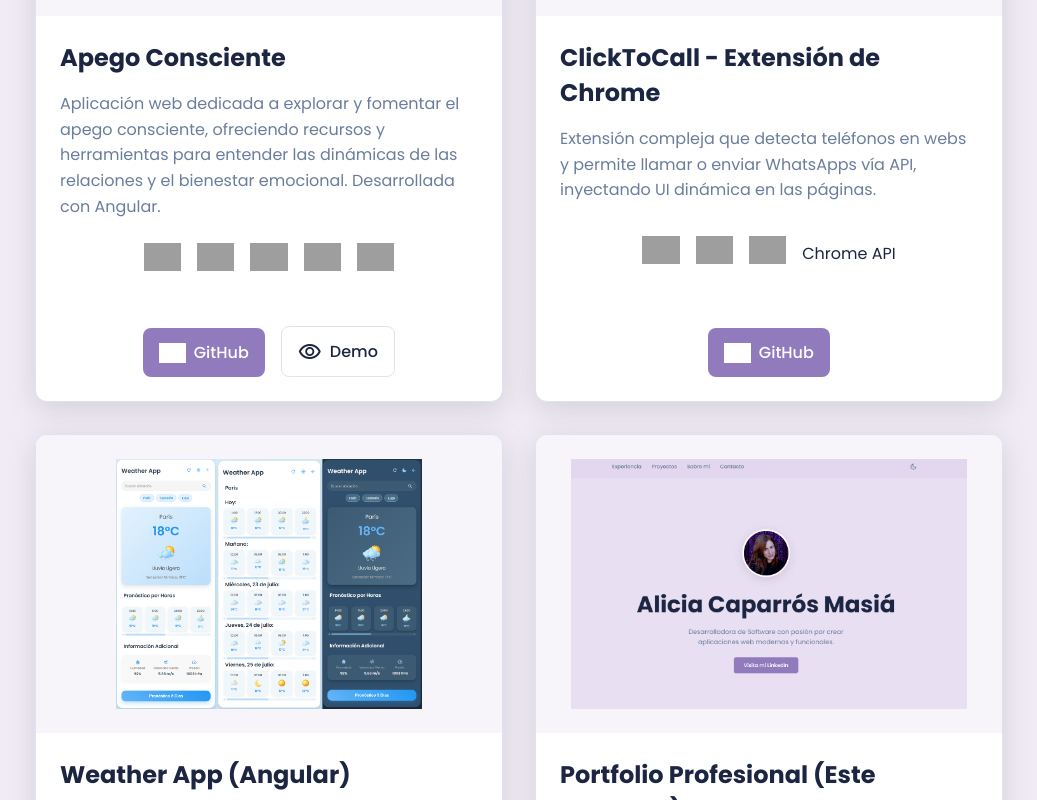
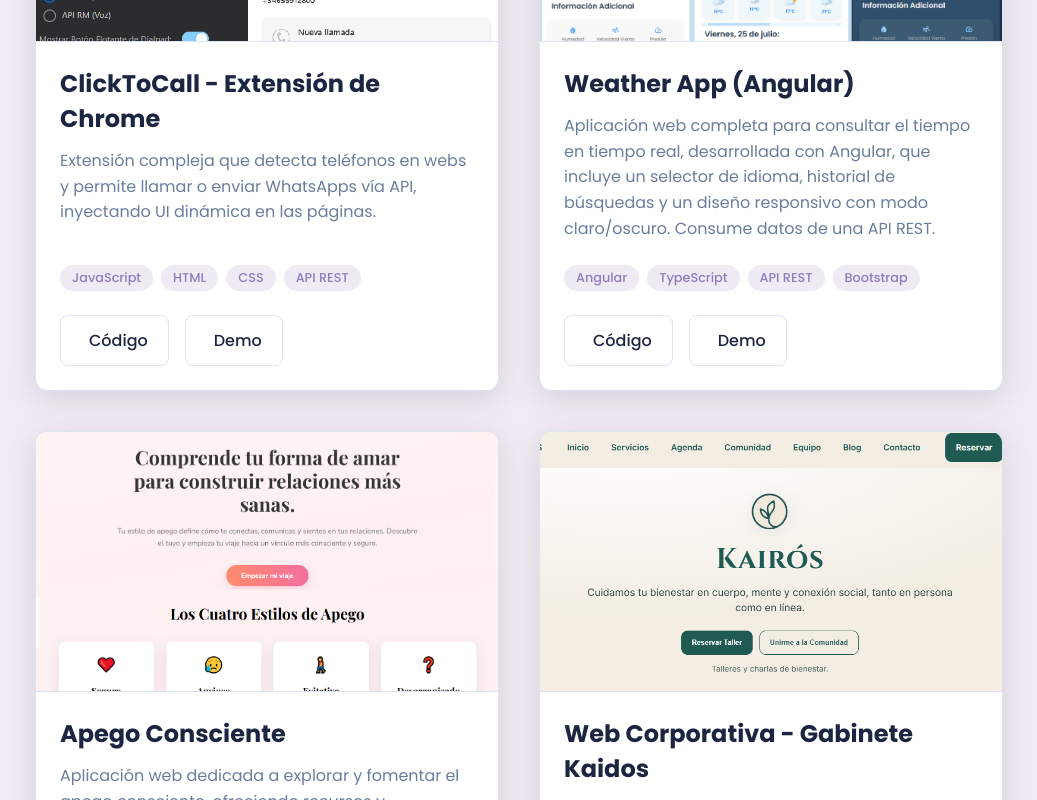
Before and after one commit to edarlinae/mi-portfolio-adap, an Angular app: page / in a window 1280 px wide. Shown: the part 3220-4020 px from the top of the page, without its empty margins (121-1158 px from the left). Built offline with nearby package versions, Linux system fonts and the light colour scheme; grey boxes are pictures that could not be loaded.

Commit message:
nuevo proyecto subido

```diff
--- a/src/app/app.ts
+++ b/src/app/app.ts
@@ -1,13 +1,13 @@
 import { Component, HostListener, signal } from '@angular/core';
+import { CommonModule } from '@angular/common';
 
 import { Header } from './components/layout/header/header';
 import { Footer } from './components/layout/footer/footer';
 import { Hero } from './components/hero/hero';
-import { ProjectList } from './components/project-list/project-list';
+import { ProjectListComponent } from './components/project-list/project-list'; // <-- CORRECCIÓN
 import { ContactForm } from './components/contact-form/contact-form';
 import { Experience } from './components/experience/experience';
 import { AboutMe } from './components/about-me/about-me';
-import { CommonModule } from '@angular/common';
 
 @Component({
   selector: 'app-root',
@@ -17,7 +17,7 @@ import { CommonModule } from '@angular/common';
     Header,
     Footer,
     Hero,
-    ProjectList,
+    ProjectListComponent, // <-- CORRECCIÓN
     ContactForm,
     Experience,
     AboutMe
@@ -28,12 +28,10 @@ import { CommonModule } from '@angular/common';
 export class App {
   title = 'portfolio-final';
 
-  // --- LÓGICA DEL BOTÓN DE SCROLL (NUEVO) ---
   showScrollButton = signal(false);
 
   @HostListener('window:scroll')
   onWindowScroll(): void {
-
     if (window.scrollY > 300) {
       this.showScrollButton.set(true);
     } else {
@@ -44,5 +42,4 @@ export class App {
   scrollToTop(): void {
     window.scrollTo({ top: 0, behavior: 'smooth' });
   }
-  // --- FIN DE LA LÓGICA DEL BOTÓN ---
 }
--- a/src/app/components/project-list/project-list.css
+++ b/src/app/components/project-list/project-list.css
@@ -1,4 +1,4 @@
-.projects {
+.projects-container {
   padding-top: 4rem;
 }
 
@@ -9,14 +9,14 @@ h2 {
   color: var(--text-primary);
 }
 
-.project-grid {
+.projects-grid {
   display: grid;
   grid-template-columns: 1fr;
-  gap: 2rem;
+  gap: 2.5rem;
 }
 
 @media (min-width: 768px) {
-  .project-grid {
+  .projects-grid {
     grid-template-columns: repeat(2, 1fr);
   }
 }
@@ -25,7 +25,7 @@ h2 {
   background-color: var(--surface);
   border-radius: 12px;
   box-shadow: var(--shadow);
-  transition: transform 0.2s ease-in-out, background-color 0.3s ease;
+  transition: transform 0.2s ease-in-out, box-shadow 0.2s ease-in-out;
   border: 1px solid var(--border-color);
   display: flex;
   flex-direction: column;
@@ -34,111 +34,94 @@ h2 {
 
 .project-card:hover {
   transform: translateY(-5px);
+  box-shadow: var(--shadow-hover);
 }
 
-.image-container {
-  background-color: color-mix(in srgb, var(--background) 50%, #fff);
-  padding: 1.5rem;
+
+.project-image-container {
+  width: 100%;
+  aspect-ratio: 16 / 9;
+  background-color: #f7f7f7;
+  border-bottom: 1px solid var(--border-color);
+  overflow: hidden;
+  display: flex;
+  align-items: center;
+  justify-content: center;
 }
 
 .project-image {
   width: 100%;
   height: 100%;
-  max-height: 250px;
-  object-fit: contain;
-  display: block;
-  margin: 0 auto;
+  object-fit: cover;
+  object-position: center;
 }
 
-.card-content {
+
+.project-content {
   padding: 1.5rem;
   display: flex;
   flex-direction: column;
   flex-grow: 1;
 }
 
-.card-content h3 {
+.project-content h3 {
   font-size: 1.5rem;
-  margin-bottom: 1rem;
+  margin-bottom: 0.75rem;
   color: var(--text-primary);
 }
 
-.card-content p {
+.project-content p {
   color: var(--text-secondary);
   line-height: 1.6;
   margin-bottom: 1.5rem;
+  flex-grow: 1;
 }
 
-.tech-list {
-  font-size: 0.9rem;
-  color: var(--text-secondary);
-  flex-grow: 0 !important;
+.project-technologies {
+  display: flex;
+  flex-wrap: wrap;
+  gap: 0.5rem;
+  margin-bottom: 1.5rem;
 }
 
-.project-logos {
-  display: flex;
-  flex-wrap: wrap;
-  align-items: center;
-  gap: 1rem;
-  margin-bottom: 1.5rem;
-  flex-grow: 1;
-  justify-content: center;
-}
-
-.project-logos img {
-  height: 28px;
-  width: auto;
-  transition: transform 0.2s ease;
-}
-
-.project-logos img:hover {
-  transform: scale(1.1);
+.tech-tag {
+  background-color: color-mix(in srgb, var(--accent) 15%, transparent);
+  color: var(--accent);
+  padding: 0.25rem 0.75rem;
+  border-radius: 1rem;
+  font-size: 0.8rem;
+  font-weight: 500;
 }
 
 .project-links {
   display: flex;
   flex-wrap: wrap;
-  justify-content: center;
   gap: 1rem;
-  margin-top: 1.5rem;
+  margin-top: auto;
 }
 
-.card-content a {
-  color: white;
+
+.project-link {
+  color: var(--text-primary);
   text-decoration: none;
   font-weight: 500;
-  background-color: var(--accent);
-  padding: 0.75rem 1rem;
+  background-color: var(--surface-darker);
+  padding: 0.75rem 1.25rem;
   border-radius: 8px;
   text-align: center;
   transition: background-color 0.2s ease, transform 0.2s ease;
-  margin-top: auto;
-
+  border: 1px solid var(--border-color);
   display: inline-flex;
   align-items: center;
   justify-content: center;
   gap: 0.5rem;
 }
 
-.card-content a.secondary {
-    background-color: var(--surface-darker);
-    color: var(--text-primary);
-    border: 1px solid var(--border-color);
+.project-link:hover {
+  background-color: color-mix(in srgb, var(--text-primary) 10%, transparent);
+  transform: translateY(-2px);
 }
 
-.card-content a.secondary:hover {
-    background-color: color-mix(in srgb, var(--text-primary) 15%, transparent);
-    color: var(--text-primary);
+.project-link i {
+  font-size: 1.1rem;
 }
-
-.card-content a:hover {
-  background-color: var(--text-primary);
-  transform: scale(1.03);
-}
-
-
-.cta-button .github-icon {
-  height: 20px;
-  width: auto;
-  filter: brightness(0) invert(1);
-}
--- a/src/app/components/project-list/project-list.html
+++ b/src/app/components/project-list/project-list.html
@@ -1,34 +1,30 @@
-<div class="project-list-container">
+<div class="projects-container">
   <h2>{{ t().projects_title }}</h2>
-  <div class="project-grid">
+  <div class="projects-grid">
     @for (project of projects(); track project.translationKey) {
       <div class="project-card">
-        <div class="image-container">
-            <img class="project-image" [src]="project.imageUrl" [alt]="'Vista previa del proyecto ' + getProjectTranslation(project.translationKey).title">
+        <div class="project-image-container">
+          <img class="project-image" [src]="project.imageUrl" [alt]="'Vista previa del proyecto ' + getProjectTranslation(project.translationKey).title">
         </div>
-        <div class="card-content">
+        <div class="project-content">
           <h3>{{ getProjectTranslation(project.translationKey).title }}</h3>
           <p>{{ getProjectTranslation(project.translationKey).description }}</p>
 
-          <div class="project-logos">
-            @for (tech of project.technologies; track tech.name) {
-              <div class="tech-item">
-                @if (tech.iconUrl) {
-                  <img [src]="tech.iconUrl" [alt]="tech.name" [title]="tech.name">
-                } @else {
-                  <span class="tech-name">{{ tech.name }}</span>
-                }
-              </div>
+          <!-- SECCIÓN CORREGIDA -->
+          <div class="project-technologies">
+            @for (tech of project.technologies; track tech) {
+              <span class="tech-tag">{{ tech }}</span>
             }
           </div>
+          <!-- FIN DE LA SECCIÓN CORREGIDA -->
 
           <div class="project-links">
-            <a [href]="project.githubUrl" target="_blank" rel="noopener noreferrer" class="cta-button">
-              <img src="https://cdn.jsdelivr.net/gh/devicons/devicon/icons/github/github-original.svg" alt="GitHub" class="github-icon"> GitHub
+            <a [href]="project.githubUrl" target="_blank" rel="noopener noreferrer" class="project-link">
+              <i class="fab fa-github"></i> Código
             </a>
-            @if (project.liveDemoUrl) {
-              <a [href]="project.liveDemoUrl" target="_blank" rel="noopener noreferrer" class="cta-button secondary">
-                <span class="material-symbols-outlined">visibility</span> Demo
+            @if (project.liveDemoUrl && project.liveDemoUrl !== '#') {
+              <a [href]="project.liveDemoUrl" target="_blank" rel="noopener noreferrer" class="project-link">
+                <i class="fas fa-external-link-alt"></i> Demo
               </a>
             }
           </div>
--- a/src/app/components/project-list/project-list.ts
+++ b/src/app/components/project-list/project-list.ts
@@ -2,19 +2,12 @@ import { Component, signal, inject } from '@angular/core';
 import { CommonModule } from '@angular/common';
 import { TranslationService, ProjectTranslations } from '../../services/translation';
 
-export interface Technology {
-  name: string;
-  iconUrl?: string;
-}
-
-type ProjectKeys = 'project1' | 'project2' | 'project3' | 'project4';
-
 export interface Project {
   imageUrl: string;
-  translationKey: ProjectKeys;
+  translationKey: 'project1' | 'project2' | 'project3' | 'project4';
+  technologies: string[];
+  liveDemoUrl: string;
   githubUrl: string;
-  liveDemoUrl?: string;
-  technologies: Technology[];
 }
 
 @Component({
@@ -24,61 +17,42 @@ export interface Project {
   templateUrl: './project-list.html',
   styleUrl: './project-list.css'
 })
-export class ProjectList {
+export class ProjectListComponent {
   private translationService = inject(TranslationService);
   public t = this.translationService.t;
 
   protected readonly projects = signal<Project[]>([
-    { // PRIMER PROYECTO: ApegoConsciente (project4)
+    {
+      imageUrl: 'assets/clicktocall-preview.png',
+      translationKey: 'project1',
+      technologies: ['JavaScript', 'HTML', 'CSS', 'API REST'],
+      liveDemoUrl: 'https://chromewebstore.google.com/detail/clicktocall-premium-number/hcdjknjpbnhdmpdkeofgmafdcepdbjfg?hl=es',
+      githubUrl: 'https://github.com/edarlinae/ClickToCall'
+    },
+    {
+      imageUrl: 'assets/weather-app-preview.jpg',
+      translationKey: 'project2',
+      technologies: ['Angular', 'TypeScript', 'API REST', 'Bootstrap'],
+      liveDemoUrl: 'https://weather-app-edarlinae.vercel.app/',
+      githubUrl: 'https://github.com/edarlinae/Weather-App'
+    },
+    {
       imageUrl: 'assets/apego-consciente.png',
+      translationKey: 'project3',
+      technologies: ['Angular', 'TypeScript', 'SCSS', 'Figma'],
+      liveDemoUrl: '#',
+      githubUrl: 'https://github.com/edarlinae/apego-consciente'
+    },
+    {
+      imageUrl: 'assets/kairosgab.png', // <-- Nombre de imagen verificado
       translationKey: 'project4',
-      githubUrl: 'https://github.com/edarlinae/apego-consciente.git',
-      liveDemoUrl: 'https://apego-consciente.vercel.app/home/',
-      technologies: [
-        { name: 'Angular', iconUrl: 'https://cdn.jsdelivr.net/gh/devicons/devicon/icons/angularjs/angularjs-plain.svg' },
-        { name: 'TypeScript', iconUrl: 'https://cdn.jsdelivr.net/gh/devicons/devicon/icons/typescript/typescript-plain.svg' },
-        { name: 'HTML', iconUrl: 'https://cdn.jsdelivr.net/gh/devicons/devicon/icons/html5/html5-plain.svg' },
-        { name: 'SCSS', iconUrl: 'https://cdn.jsdelivr.net/gh/devicons/devicon/icons/sass/sass-original.svg' },
-        { name: 'Firebase', iconUrl: 'https://cdn.jsdelivr.net/gh/devicons/devicon/icons/firebase/firebase-plain.svg' } // Vercel eliminado aquí
-      ]
-    },
-    { // SEGUNDO PROYECTO: ClickToCall (project2)
-      imageUrl: 'assets/clicktocall-preview.png',
-      translationKey: 'project2',
-      githubUrl: 'https://github.com/edarlinae/Prueba-CTCB.git',
-      technologies: [
-        { name: 'JavaScript', iconUrl: 'https://cdn.jsdelivr.net/gh/devicons/devicon/icons/javascript/javascript-plain.svg' },
-        { name: 'HTML', iconUrl: 'https://cdn.jsdelivr.net/gh/devicons/devicon/icons/html5/html5-plain.svg' },
-        { name: 'CSS', iconUrl: 'https://cdn.jsdelivr.net/gh/devicons/devicon/icons/css3/css3-plain.svg' },
-        { name: 'Chrome API' }
-      ]
-    },
-    { // TERCER PROYECTO: Weather App (project3)
-      imageUrl: 'assets/weather-app-preview.jpg',
-      translationKey: 'project3',
-      githubUrl: 'https://github.com/edarlinae/app-clima.git',
-      technologies: [
-        { name: 'Angular', iconUrl: 'https://cdn.jsdelivr.net/gh/devicons/devicon/icons/angularjs/angularjs-plain.svg' },
-        { name: 'TypeScript', iconUrl: 'https://cdn.jsdelivr.net/gh/devicons/devicon/icons/typescript/typescript-plain.svg' },
-        { name: 'HTML', iconUrl: 'https://cdn.jsdelivr.net/gh/devicons/devicon/icons/html5/html5-plain.svg' },
-        { name: 'SCSS', iconUrl: 'https://cdn.jsdelivr.net/gh/devicons/devicon/icons/sass/sass-original.svg' },
-        { name: 'API REST' }
-      ]
-    },
-    { // CUARTO PROYECTO: Portfolio (project1)
-      imageUrl: 'assets/portfolio-preview.png',
-      translationKey: 'project1',
-      githubUrl: 'https://github.com/edarlinae/mi-portfolio.git',
-      liveDemoUrl: 'https://mi-portfolio-blush.vercel.app/',
-      technologies: [
-        { name: 'Angular', iconUrl: 'https://cdn.jsdelivr.net/gh/devicons/devicon/icons/angularjs/angularjs-plain.svg' },
-        { name: 'TypeScript', iconUrl: 'https://cdn.jsdelivr.net/gh/devicons/devicon/icons/typescript/typescript-plain.svg' },
-        { name: 'SCSS', iconUrl: 'https://cdn.jsdelivr.net/gh/devicons/devicon/icons/sass/sass-original.svg' } // Vercel eliminado aquí
-      ]
+      technologies: ['Angular', 'TypeScript', 'SCSS'],
+      liveDemoUrl: 'https://www.gabinetekairos.es/',
+      githubUrl: 'https://github.com/edarlinae/kairos-web'
     }
   ]);
 
-  getProjectTranslation(key: ProjectKeys): ProjectTranslations {
-    return (this.t() as any)[key];
+  getProjectTranslation(key: 'project1' | 'project2' | 'project3' | 'project4'): ProjectTranslations {
+    return this.t()[key];
   }
 }
--- a/src/app/services/translation.ts
+++ b/src/app/services/translation.ts
@@ -78,15 +78,18 @@ export class TranslationService {
           'Seguimiento y evolución de las herramientas tecnológicas adaptadas a las necesidades del gabinete.'
         ]
       },
-      project1: { title: 'Portfolio Profesional (Este Proyecto)', description: 'Portfolio personal interactivo desarrollado desde cero con las últimas versiones de Angular para mostrar mis proyectos y habilidades. Incluye modo claro/oscuro y un diseño responsive.' },
-      project2: { title: 'ClickToCall - Extensión de Chrome', description: 'Extensión compleja que detecta teléfonos en webs y permite llamar o enviar WhatsApps vía API, inyectando UI dinámica en las páginas.' },
-      project3: {
+      project1: { title: 'ClickToCall - Extensión de Chrome', description: 'Extensión compleja que detecta teléfonos en webs y permite llamar o enviar WhatsApps vía API, inyectando UI dinámica en las páginas.' },
+      project2: {
         title: 'Weather App (Angular)',
         description: 'Aplicación web completa para consultar el tiempo en tiempo real, desarrollada con Angular, que incluye un selector de idioma, historial de búsquedas y un diseño responsivo con modo claro/oscuro. Consume datos de una API REST.'
       },
-      project4: {
+      project3: {
         title: 'Apego Consciente',
         description: 'Aplicación web dedicada a explorar y fomentar el apego consciente, ofreciendo recursos y herramientas para entender las dinámicas de las relaciones y el bienestar emocional. Desarrollada con Angular.'
+      },
+      project4: { // <-- CAMBIO
+        title: 'Web Corporativa - Gabinete Kaidos',
+        description: 'Página web corporativa para un gabinete psicosocial, desarrollada con Angular. Diseño responsive, enfocado en la accesibilidad y en presentar los servicios del centro de forma clara y profesional.'
       }
     },
     en: {
@@ -119,15 +122,18 @@ export class TranslationService {
           'Monitoring and evolution of technological tools adapted to the firm\'s needs.'
         ]
       },
-      project1: { title: 'Professional Portfolio (This Project)', description: 'Interactive personal portfolio developed from scratch with the latest versions of Angular to showcase my projects and skills. Features light/dark mode and a responsive design.' },
-      project2: { title: 'ClickToCall - Chrome Extension', description: 'Complex extension that detects phone numbers on websites and allows calling or sending WhatsApp messages via API, injecting dynamic UI into the pages.' },
-      project3: {
+      project1: { title: 'ClickToCall - Chrome Extension', description: 'Complex extension that detects phone numbers on websites and allows calling or sending WhatsApp messages via API, injecting dynamic UI into the pages.' },
+      project2: {
         title: 'Weather App (Angular)',
         description: 'Complete web application to check the weather in real-time, developed with Angular, including a language selector, search history, and a responsive design with light/dark mode. Consumes data from a REST API.'
       },
-      project4: {
+      project3: {
         title: 'Apego Consciente',
         description: 'Web application dedicated to exploring and fostering conscious attachment, offering resources and tools to understand relationship dynamics and emotional well-being. Developed with Angular.'
+      },
+      project4: { // <-- CAMBIO
+        title: 'Corporate Website - Gabinete Kaidos',
+        description: 'Corporate website for a psychosocial office, developed with Angular. Responsive design, focused on accessibility and presenting the center\'s services in a clear and professional manner.'
       }
     },
     fr: {
@@ -160,15 +166,18 @@ export class TranslationService {
           'Suivi et évolution des outils technologiques adaptés aux besoins du cabinet.'
         ]
       },
-      project1: { title: 'Portfolio Professionnel (Ce Projet)', description: 'Portfolio personnel interactif développé à partir de zéro avec les dernières versions d\'Angular pour présenter mes projets et compétences. Inclut un mode clair/sombre et un design responsive.' },
-      project2: { title: 'ClickToCall - Extension Chrome', description: 'Extension complexe qui détecte les numéros de téléphone sur les sites web et permet d\'appeler ou d\'envoyer des messages WhatsApp via une API, en injectant une UI dynamique dans les pages.' },
-      project3: {
+      project1: { title: 'ClickToCall - Extension Chrome', description: 'Extension complexe qui détecte les numéros de téléphone sur les sites web et permet d\'appeler ou d\'envoyer des messages WhatsApp via une API, en injectant une UI dynamique dans les pages.' },
+      project2: {
         title: 'Weather App (Angular)',
         description: 'Application web complète pour consulter la météo en temps réel, développée avec Angular, comprenant un sélecteur de langue, un historique de recherche et un design responsive avec mode clair/sombre. Consomme des données d\'une API REST.'
       },
-      project4: {
+      project3: {
         title: 'Apego Consciente',
         description: 'Application web dédiée à explorer et à favoriser l\'attachement conscient, offrant des ressources et des outils pour comprendre les dynamiques relationnelles et le bien-être émotionnel. Développée avec Angular.'
+      },
+      project4: { // <-- CAMBIO
+        title: 'Site Web d\'Entreprise - Gabinete Kaidos',
+        description: 'Site web d\'entreprise pour un cabinet psychosocial, développé avec Angular. Design responsive, axé sur l\'accessibilité et la présentation claire et professionnelle des services du centre.'
       }
     },
     ca: {
@@ -201,15 +210,18 @@ export class TranslationService {
           'Seguiment i evolució de les eines tecnològiques adaptades a les necessitats del gabinet.'
         ]
       },
-      project1: { title: 'Portfolio Professional (Aquest Projecte)', description: 'Portfolio personal interactiu desenvolupat des de zero amb les últimes versions d\'Angular per a mostrar els meus projectes i habilitats. Inclou mode clar/fosc i un disseny responsive.' },
-      project2: { title: 'ClickToCall - Extensió de Chrome', description: 'Extensió complexa que detecta telèfons en webs i permet trucar o enviar missatges de WhatsApp via API, injectant UI dinàmica a les pàgines.' },
-      project3: {
+      project1: { title: 'ClickToCall - Extensió de Chrome', description: 'Extensió complexa que detecta telèfons en webs i permet trucar o enviar missatges de WhatsApp via API, injectant UI dinàmica a les pàgines.' },
+      project2: {
         title: 'Weather App (Angular)',
         description: 'Aplicació web completa per a consultar el temps en temps real, desenvolupada amb Angular, que inclou un selector d\'idioma, historial de cerques i un disseny responsiu amb mode clar/fosc. Consumeix dades d\'una API REST.'
       },
-      project4: {
+      project3: {
         title: 'Apego Consciente',
         description: 'Aplicació web dedicada a explorar i fomentar l\'apego conscient, oferint recursos i eines per a entendre les dinàmiques de les relacions i el benestar emocional. Desenvolupada amb Angular.'
+      },
+      project4: { // <-- CAMBIO
+        title: 'Web Corporativa - Gabinet Kaidos',
+        description: 'Pàgina web corporativa per a un gabinet psicosocial, desenvolupada amb Angular. Disseny responsive, enfocat en l\'accessibilitat i en presentar els serveis del centre de forma clara i professional.'
       }
     },
     gl: {
@@ -242,15 +254,18 @@ export class TranslationService {
           'Seguimento e evolución das ferramentas tecnolóxicas adaptadas ás necesidades do gabinete.'
         ]
       },
-      project1: { title: 'Portfolio Profesional (Este Proxecto)', description: 'Portfolio persoal interactivo desenvolvido desde cero coas últimas versións de Angular para amosar os meus proxectos e habilidades. Inclúe modo claro/escuro e un deseño responsive.' },
-      project2: { title: 'ClickToCall - Extensión de Chrome', description: 'Extensión complexa que detecta teléfonos en webs e permite chamar ou enviar WhatsApps vía API, inxectando UI dinámica nas páxinas.' },
-      project3: {
+      project1: { title: 'ClickToCall - Extensión de Chrome', description: 'Extensión complexa que detecta teléfonos en webs e permite chamar ou enviar WhatsApps vía API, inxectando UI dinámica nas páxinas.' },
+      project2: {
         title: 'Weather App (Angular)',
         description: 'Aplicación web completa para consultar o tempo en tempo real, desenvolvida con Angular, que inclúe un selector de idioma, historial de buscas e un deseño responsivo con modo claro/escuro. Consume datos dunha API REST.'
       },
-      project4: {
+      project3: {
         title: 'Apego Consciente',
         description: 'Aplicación web dedicada a explorar e fomentar o apego consciente, ofrecendo recursos e ferramentas para entender as dinámicas das relacións e o benestar emocional. Desenvolvida con Angular.'
+      },
+      project4: { // <-- CAMBIO
+        title: 'Web Corporativa - Gabinete Kaidos',
+        description: 'Páxina web corporativa para un gabinete psicosocial, desenvolvida con Angular. Deseño responsive, enfocado na accesibilidade e en presentar os servizos do centro de forma clara e profesional.'
       }
     }
   };
```
Also changed, not shown: src/assets/kairosgab.png (added).
